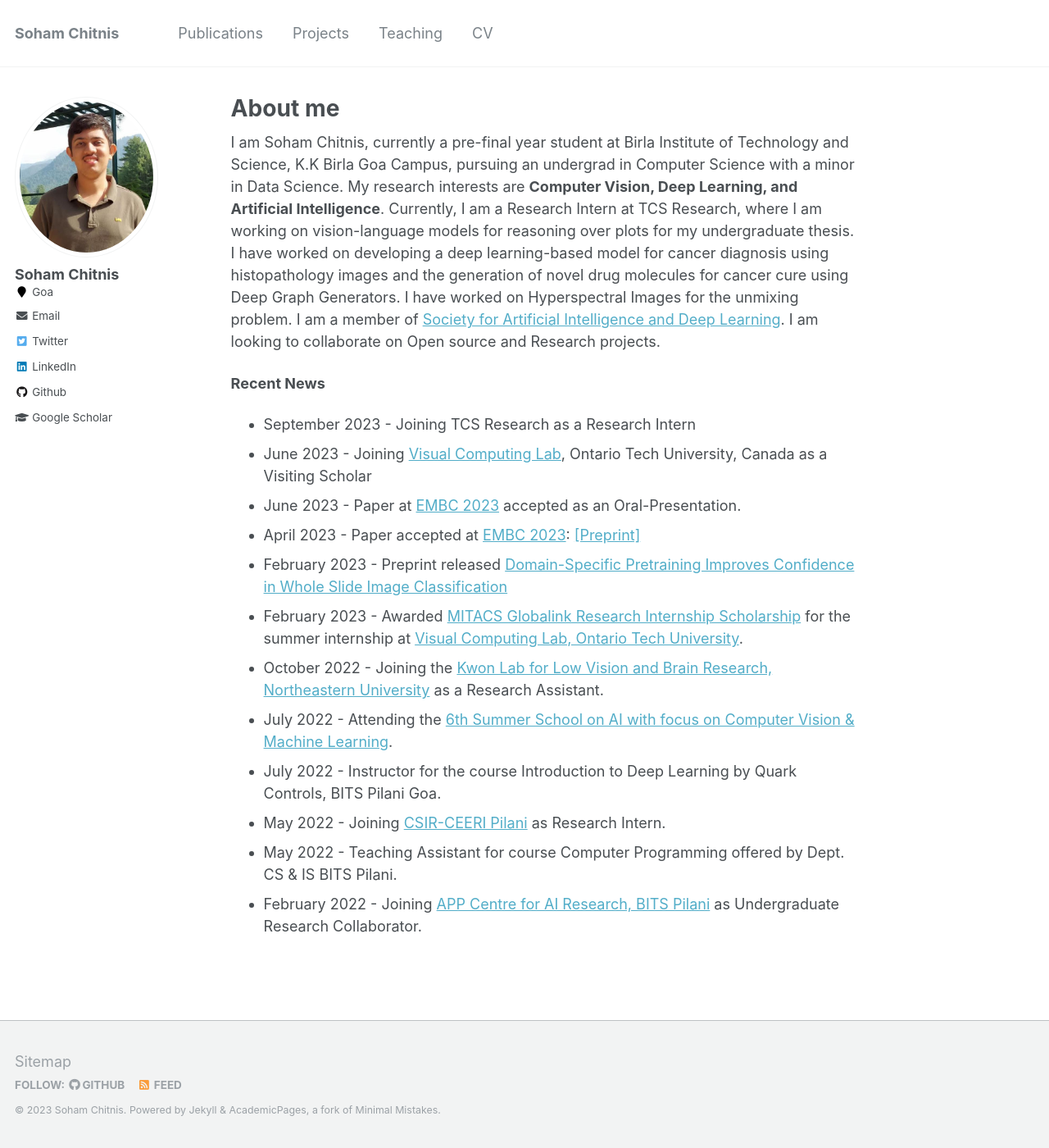
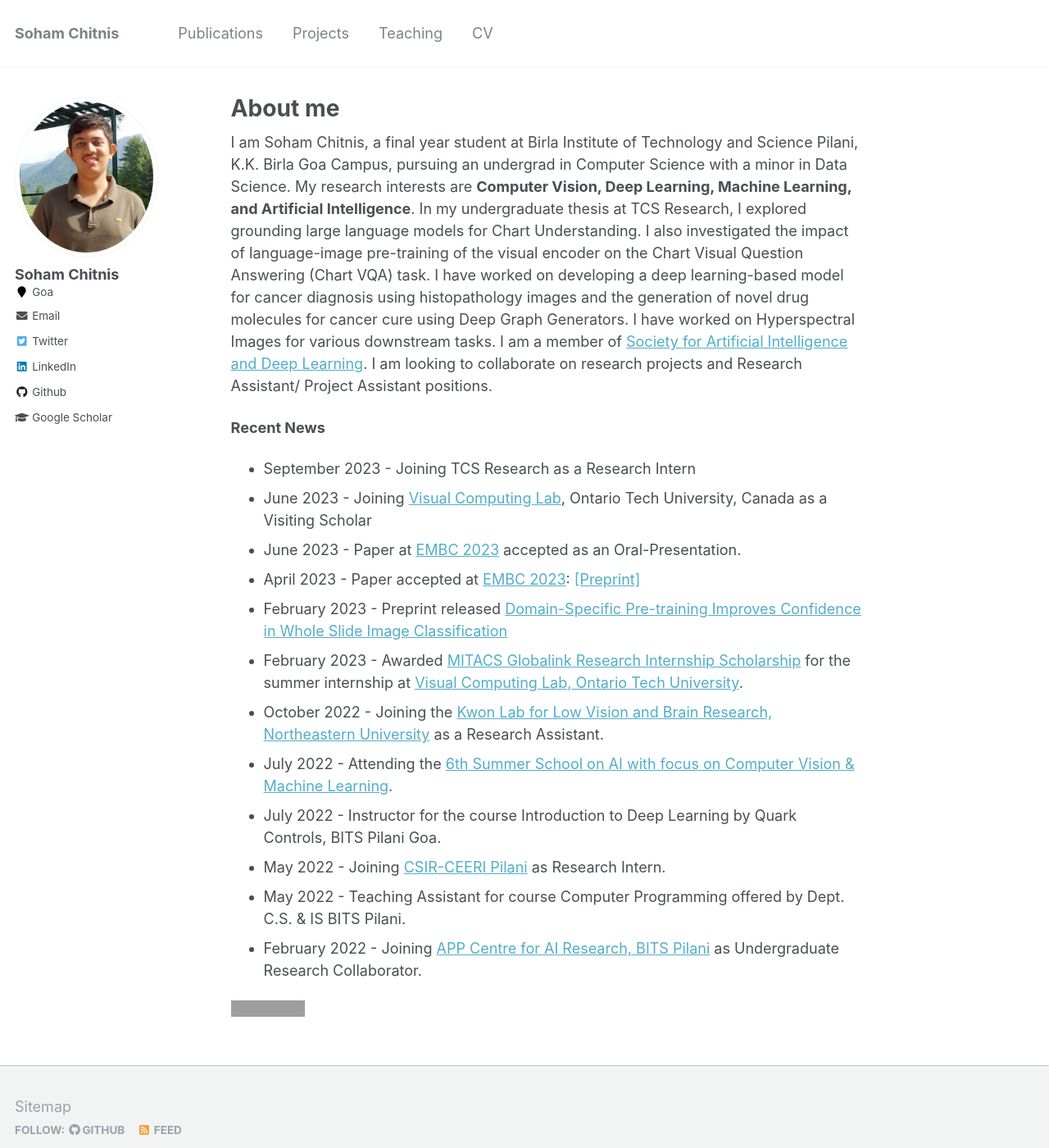
Before and after one commit to soham-chitnis10/soham-chitnis10_archived.github.io, a Jekyll site: the page built from _pages/about.md, in a window 1280 px wide and 1400 px high. Shown: the whole window at 82% size. Built offline with Jekyll 4.4.1, drawn with Linux system fonts in a browser that asks for light colours; grey boxes are pictures that could not be loaded.

Commit message:
Update about.md
added hits and update thesis work

```diff
--- a/_pages/about.md
+++ b/_pages/about.md
@@ -8,7 +8,7 @@ redirect_from:
   - /about.html
 ---
 
-I am Soham Chitnis, currently a pre-final year student at Birla Institute of Technology and Science, K.K Birla Goa Campus, pursuing an undergrad in Computer Science with a minor in Data Science. My research interests are **Computer Vision, Deep Learning, and Artificial Intelligence**. Currently, I am a Research Intern at TCS Research, where I am working on vision-language models for reasoning over plots for my undergraduate thesis. I have worked on developing a deep learning-based model for cancer diagnosis using histopathology images and the generation of novel drug molecules for cancer cure using Deep Graph Generators. I have worked on  Hyperspectral Images for the unmixing problem. I am a member of [Society for Artificial Intelligence and Deep Learning](https://www.saidl.in/). I am looking to collaborate on Open source and Research projects.
+I am Soham Chitnis, a final year student at Birla Institute of Technology and Science Pilani, K.K. Birla Goa Campus, pursuing an undergrad in Computer Science with a minor in Data Science. My research interests are **Computer Vision, Deep Learning, Machine Learning, and Artificial Intelligence**. In my undergraduate thesis at TCS Research, I explored grounding large language models for Chart Understanding. I also investigated the impact of language-image pre-training of the visual encoder on the Chart Visual Question Answering (Chart VQA) task. I have worked on developing a deep learning-based model for cancer diagnosis using histopathology images and the generation of novel drug molecules for cancer cure using Deep Graph Generators. I have worked on  Hyperspectral Images for various downstream tasks. I am a member of [Society for Artificial Intelligence and Deep Learning](https://www.saidl.in/). I am looking to collaborate on research projects and Research Assistant/ Project Assistant positions.
 
 
 **Recent News**
@@ -17,11 +17,13 @@ I am Soham Chitnis, currently a pre-final year student at Birla Institute of Tec
 * June 2023 - Joining [Visual Computing Lab](http://vclab.science.uoit.ca/), Ontario Tech University, Canada as a Visiting Scholar
 * June 2023 - Paper at [EMBC 2023](https://embc.embs.org/2023/) accepted as an Oral-Presentation.
 * April 2023 - Paper accepted at [EMBC 2023](https://embc.embs.org/2023/): [[Preprint]](https://arxiv.org/abs/2302.09833)
-* February 2023 - Preprint released [Domain-Specific Pretraining Improves Confidence in Whole Slide Image Classification](https://arxiv.org/abs/2302.09833)
+* February 2023 - Preprint released [Domain-Specific Pre-training Improves Confidence in Whole Slide Image Classification](https://arxiv.org/abs/2302.09833)
 * February 2023 - Awarded [MITACS Globalink Research Internship Scholarship](https://www.mitacs.ca/en/programs/globalink/globalink-research-internship) for the summer internship at [Visual Computing Lab, Ontario Tech University](http://vclab.science.uoit.ca/).
 * October 2022 - Joining the [Kwon Lab for Low Vision and Brain Research, Northeastern University](https://kwonlab.sites.northeastern.edu/) as a Research Assistant.
 * July 2022 - Attending the [6th Summer School on AI with focus on Computer Vision & Machine Learning](http://cvit.iiit.ac.in/summerschool2022/index.php).
 * July 2022 - Instructor for the course Introduction to Deep Learning by Quark Controls, BITS Pilani Goa.
 * May 2022 - Joining [CSIR-CEERI Pilani](https://www.ceeri.res.in/) as Research Intern.
-* May 2022 - Teaching Assistant for course Computer Programming offered by Dept. CS & IS BITS Pilani.
+* May 2022 - Teaching Assistant for course Computer Programming offered by Dept. C.S. & IS BITS Pilani.
 * February 2022 - Joining [APP Centre for AI Research, BITS Pilani](https://www.bits-pilani.ac.in/appcair/) as Undergraduate Research Collaborator.
+
+[![Hits](https://hits.seeyoufarm.com/api/count/incr/badge.svg?url=https%3A%2F%2Fsoham-chitnis10.github.io&count_bg=%2379C83D&title_bg=%23555555&icon=&icon_color=%23E7E7E7&title=hits&edge_flat=false)](https://hits.seeyoufarm.com)
```
